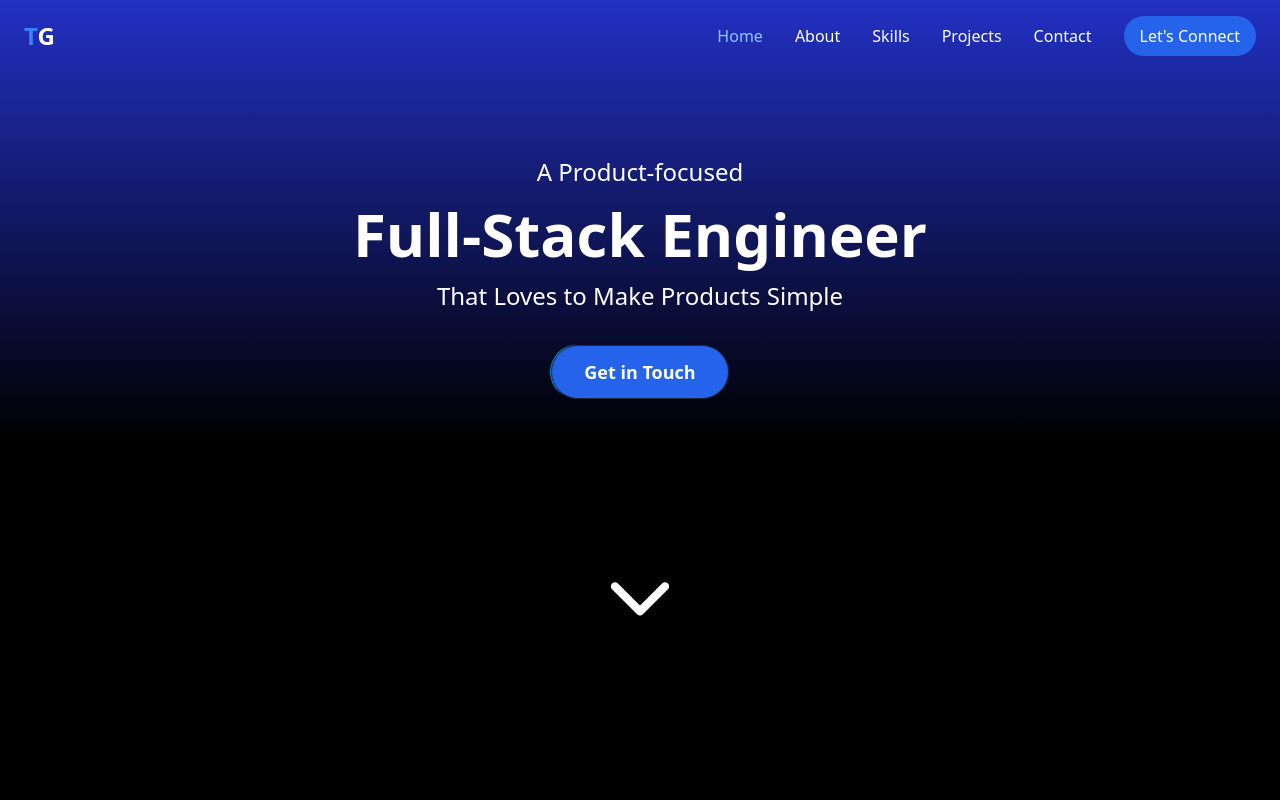
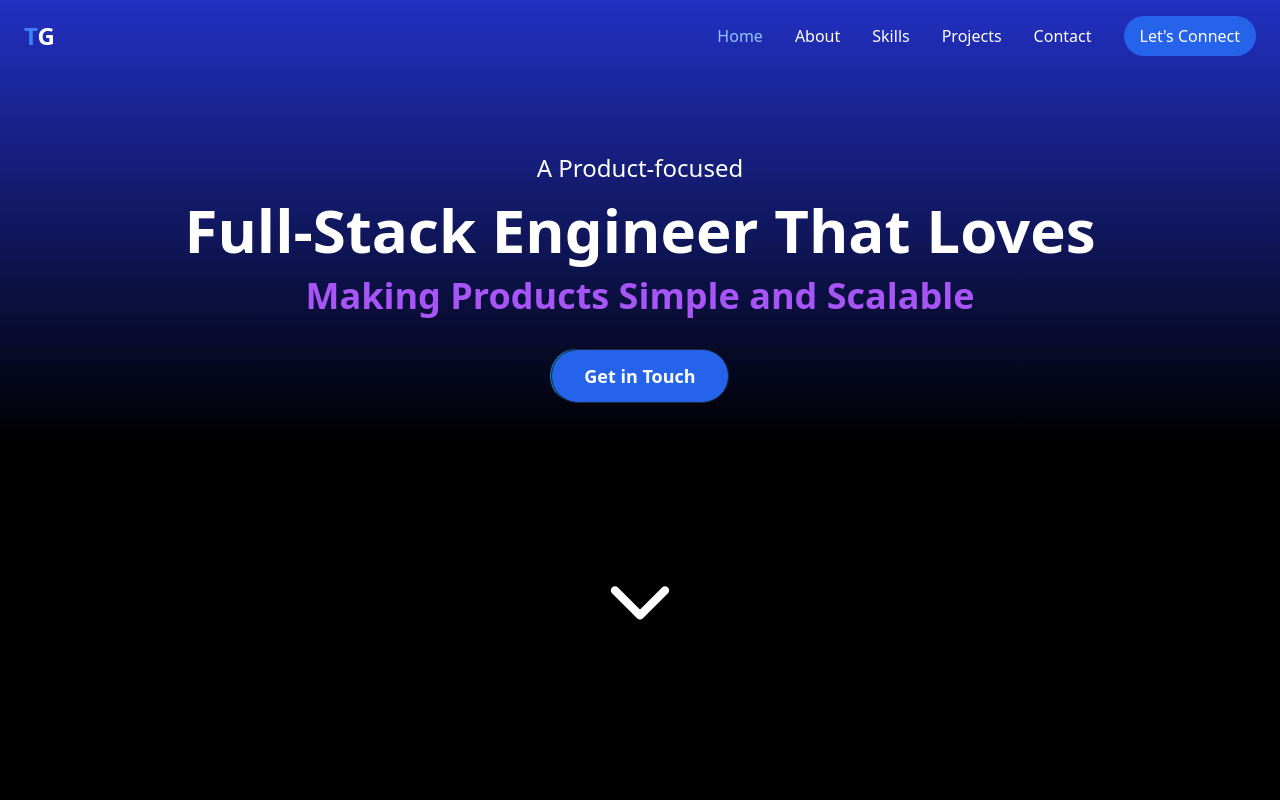
Before and after one commit to shashank1623/shashankportfolio, a Next.js app: page / in a window 1280 px wide. Shown: the top 800 px of the page. Built offline with nearby package versions, Linux system fonts and the light colour scheme.

Commit message:
Update in content Hero

```diff
--- a/components/Hero.tsx
+++ b/components/Hero.tsx
@@ -22,15 +22,15 @@ export function Hero() {
                     transition={{ duration: 0.8, delay: 0.2 }}
                     className="text-4xl md:text-6xl font-bold mb-4"
                 >
-                    Full-Stack Engineer
+                    Full-Stack Engineer That Loves
                 </motion.h1>
                 <motion.p
                     initial={{ opacity: 0, y: 20 }}
                     animate={{ opacity: 1, y: 0 }}
                     transition={{ duration: 0.8, delay: 0.4 }}
-                    className="text-xl md:text-2xl mb-8"
+                    className="text-4xl md:text-4xl font-bold mb-8 text-purple-500"
                 >
-                    That Loves to Make Products Simple
+                    Making Products Simple and Scalable
                 </motion.p>
                 <Button borderRadius="1.8rem"
                     className='bg-blue-600 text-white px-8 py-3 rounded-full text-lg font-semibold hover:bg-blue-700 transition duration-300'
```
